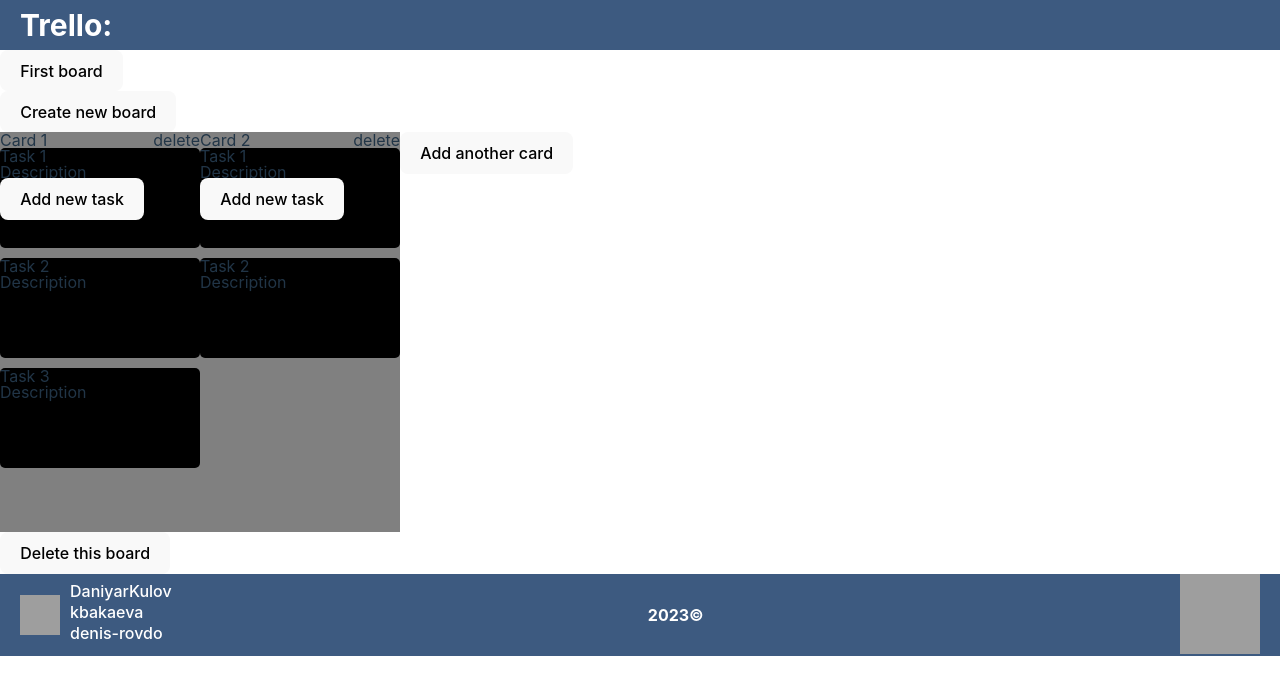
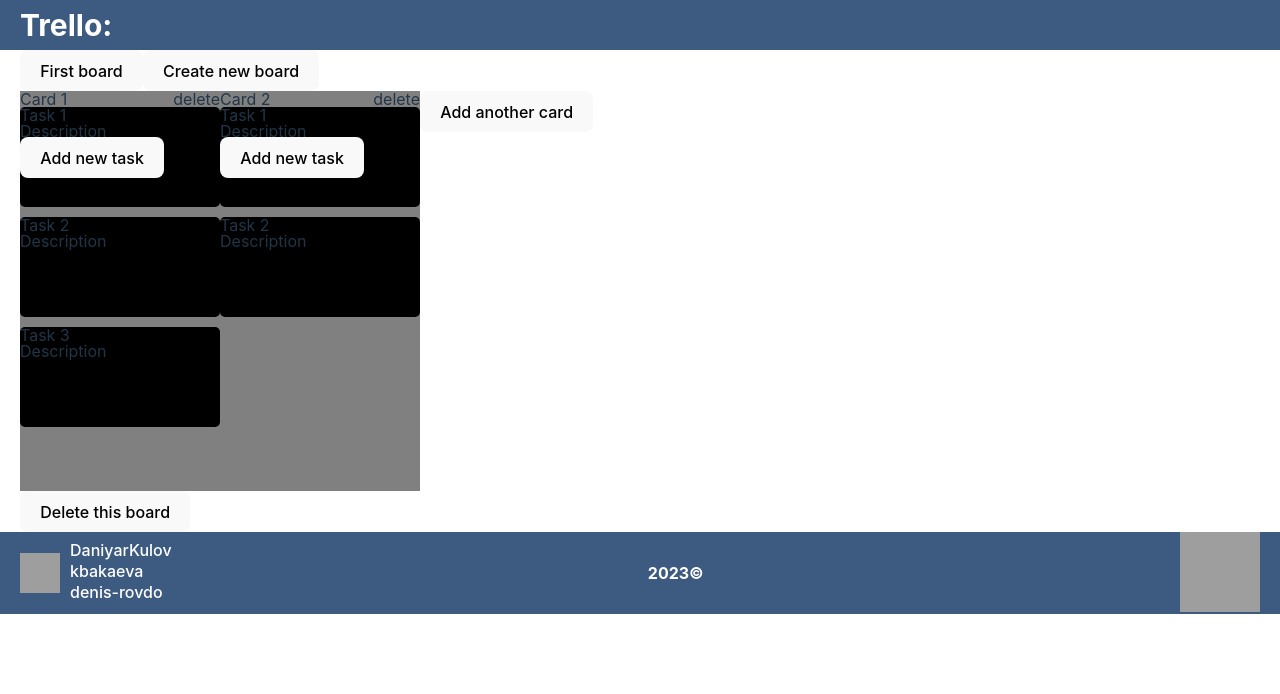
Before and after one commit to DaniyarKulov/RS-Trello, a React (Vite) app in the folder RS-Trello/: page / in a window 1280 px wide. Shown: the top 694 px of the page. Built offline with nearby package versions, Linux system fonts and the light colour scheme; grey boxes are pictures that could not be loaded.

Commit message:
fix: deleted no need styles

```diff
--- a/RS-Trello/src/App.css
+++ b/RS-Trello/src/App.css
@@ -1,7 +1,4 @@
 .appContainer {
   display: "flex";
   flex-direction: "column";
-  min-height: "100vh";
-  height: "max-content";
-  width: "100vw";
-}
+ }
--- a/RS-Trello/src/App.tsx
+++ b/RS-Trello/src/App.tsx
@@ -80,29 +80,20 @@
   };
 
   return (
-    <div style={{
-      display: "flex",
-      flexDirection: "column",
-      height: "400px",
-      width: "100vw",
-    }}>
+    <div>
       <Header/>
       {modalActive ? <Edit /> : null}
       <BoardList {...{ setActiveBoardId }} />
-      <div style={{
-        display: "flex",
-        flexDirection: "row",
-        height: "100%",
-      }}>
+      <div className="container">
         <DragDropContext onDragEnd={onDragEnd}>
           <ContainerCard cards={cards} boardId={getActiveBoard.boardId} />
         </DragDropContext>
       </div >
-      <div>
+      <div className="container">
         <button onClick={handleDeleteBoard}>
           Delete this board
         </button>
-      </div >
+      </div>
       <Footer/>
     </div >
   );
--- a/RS-Trello/src/components/board/BoardList.tsx
+++ b/RS-Trello/src/components/board/BoardList.tsx
@@ -18,21 +18,21 @@
   };
 
   return (
-    <div>
+    <div className="container">
       {boards.map((board, ind) => (
         <button type="button" key={ind} onClick={() => handleChooseBoard(ind)}>
           {board.title}
         </button>
       ))
       }
-      <div>
+
         {formOpen ? (
           <Form {...{ setFormOpen }} />
         ) : (
           <button onClick={addButtonHandler} type="button">Create new board</button>
         )}
       </div>
-    </div >
+
   )
 };
 export default BoardList;
--- a/RS-Trello/src/components/container/ContainerCard.module.css
+++ b/RS-Trello/src/components/container/ContainerCard.module.css
@@ -1,9 +1,5 @@
 .app {}
 
 .wrapper {
-  width: 100%;
-  height: 100vh;
   display: flex;
-  flex-direction: row;
-  justify-content: space-evenly;
 }
```
